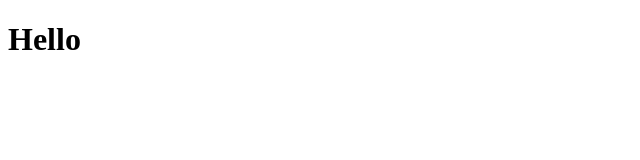
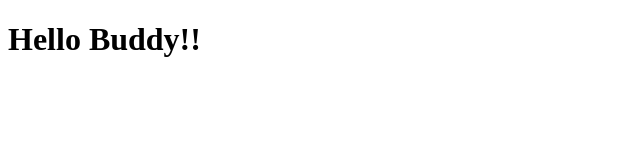
Before and after one commit to GauravSadvelkar23/practice, a plain HTML site: page index.html in a window 1280 px wide. Shown: the whole page, without its empty margins (0-640 px from the left). Drawn offline with Linux system fonts and the light colour scheme.

Commit message:
second commit

```diff
--- a/index.html
+++ b/index.html
@@ -6,6 +6,6 @@
     <title>Document</title>
 </head>
 <body>
-    <h1>Hello</h1>
+    <h1>Hello Buddy!!</h1>
 </body>
 </html>
```
